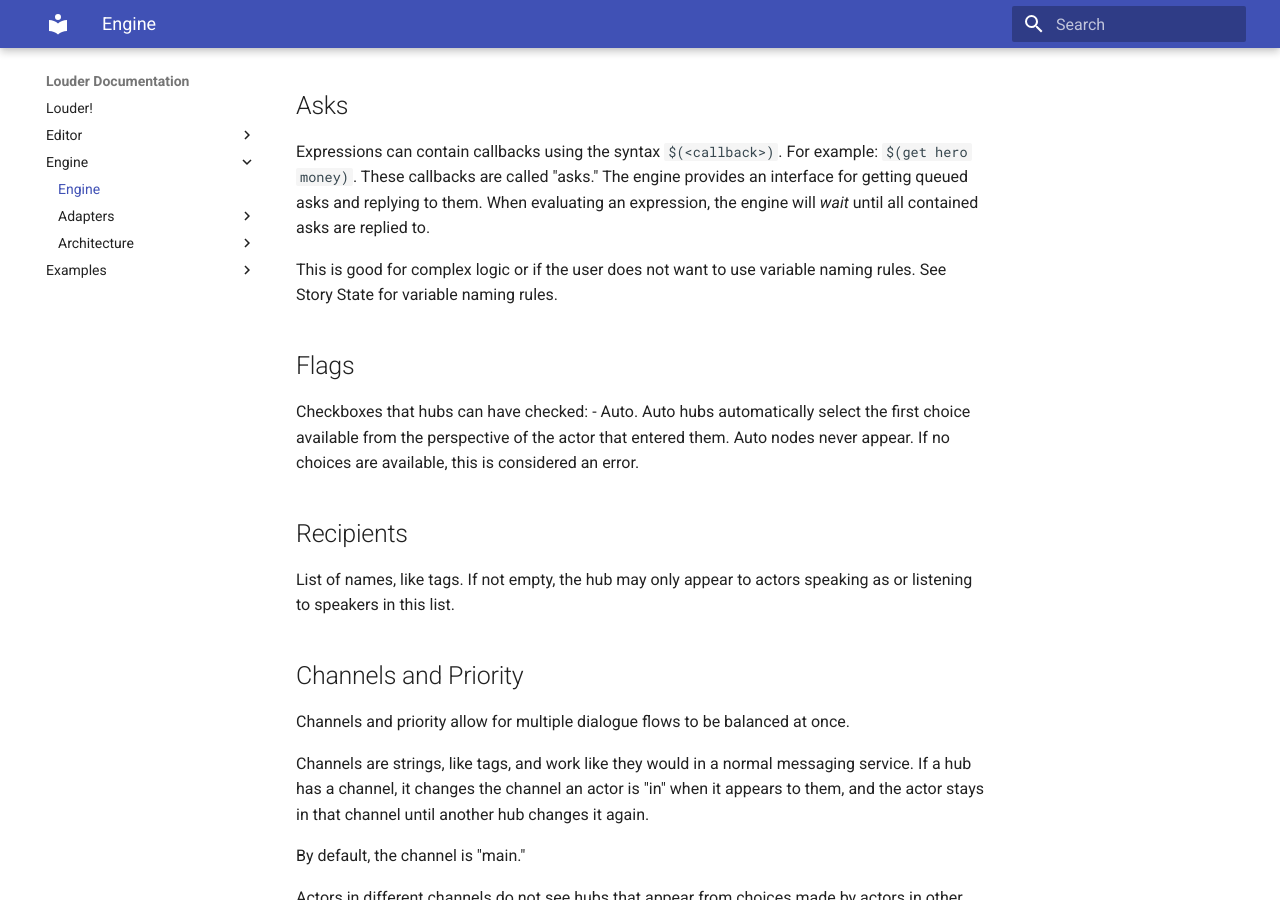
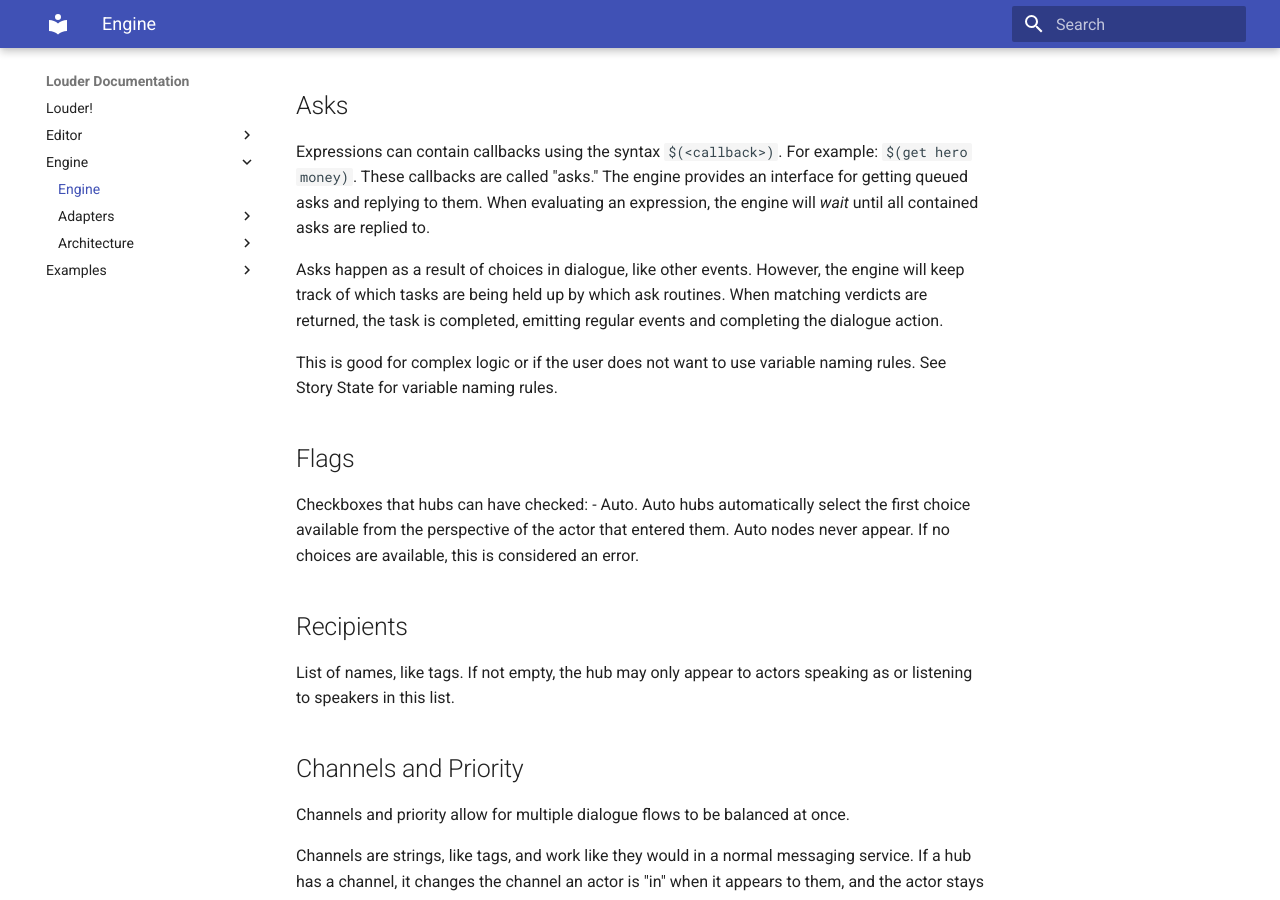
Before and after one commit to Roboticy3/Louder, an MkDocs documentation site: the page built from docs/docs/engine/index.md, in a window 1280 px wide and 900 px high, scrolled down 3279 px. Built offline with MkDocs 1.6.1 and Material for MkDocs 9.7.7, drawn with Linux system fonts in a browser that asks for light colours.

Commit message:
plans for next task

```diff
--- a/docs/docs/engine/index.md
+++ b/docs/docs/engine/index.md
@@ -110,6 +110,11 @@ Expressions can contain callbacks using the syntax `$(<callback>)`. For example:
 `$(get hero money)`. These callbacks are called "asks." The engine provides an
 interface for getting queued asks and replying to them. When evaluating an
 expression, the engine will _wait_ until all contained asks are replied to.
+
+Asks happen as a result of choices in dialogue, like other events. However,
+the engine will keep track of which tasks are being held up by which ask routines.
+When matching verdicts are returned, the task is completed, emitting regular
+events and completing the dialogue action.
 
 This is good for complex logic or if the user does not want to use variable
 naming rules. See Story State for variable naming rules.
```
Also changed, not shown: docs/docs/examples/basic_interaction.md (added, +4 -0 lines).
